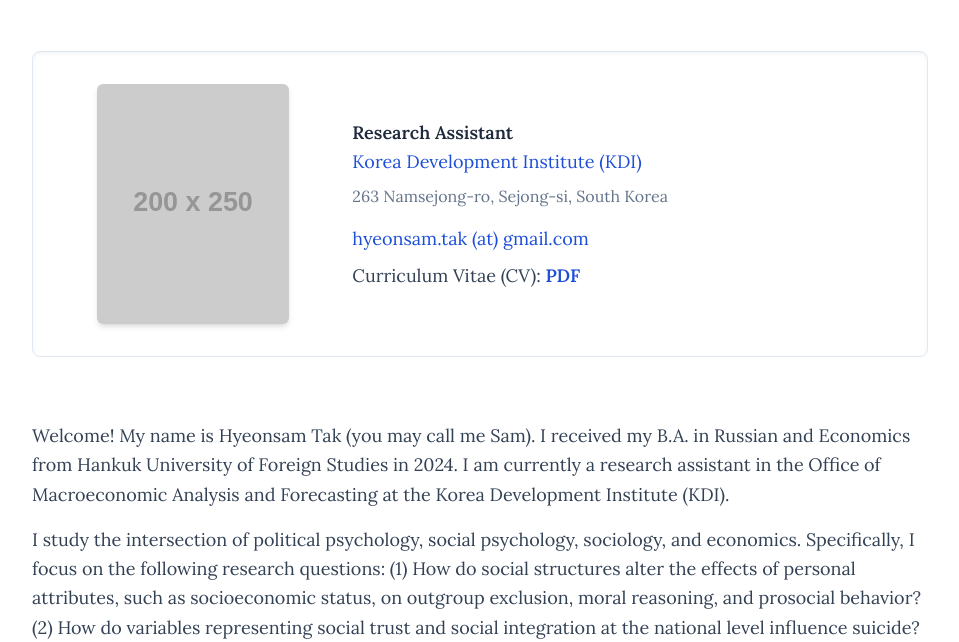
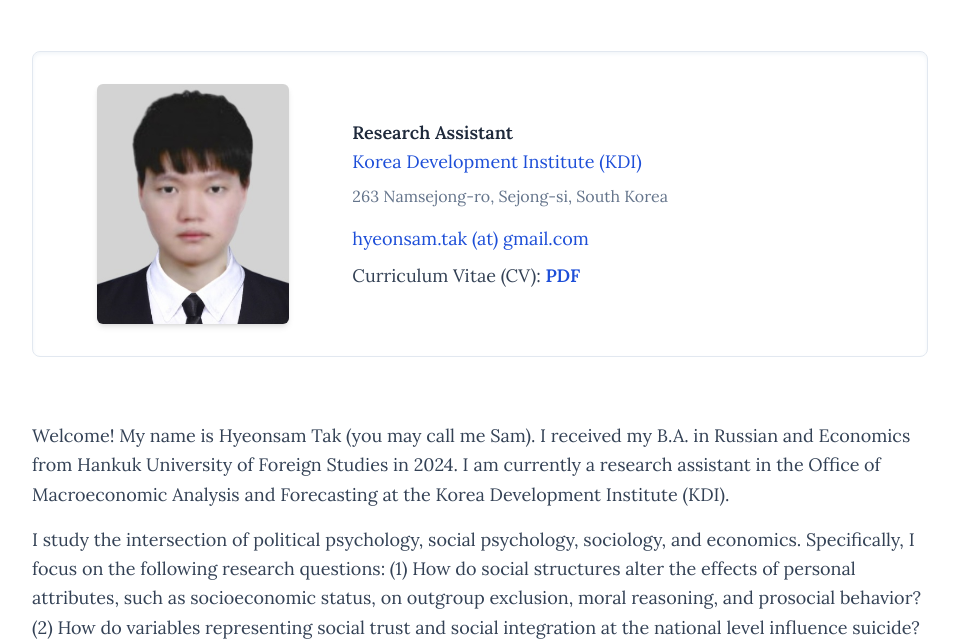
Before and after one commit to Hyeonsam/hyeonsamtak, a plain HTML site: page index.html in a window 1280 px wide. Shown: the part 158-800 px from the top of the page, without its empty margins (160-1119 px from the left). Drawn offline with nearby package versions, Linux system fonts and the light colour scheme; placeholder pictures from the web are drawn by us.

Commit message:
Update index.html

```diff
--- a/index.html
+++ b/index.html
@@ -52,7 +52,7 @@
                 <div class="grid grid-cols-1 md:grid-cols-3 gap-8 items-center">
                     <div class="md:col-span-1 flex justify-center">
                         <!-- 프로필 사진을 이곳에 추가하세요. 'profile.jpg' 파일을 GitHub에 업로드하고 아래 src를 수정하면 됩니다. -->
-                        <img src="https://placehold.co/200x250/e2e8f0/64748b?text=Profile" alt="Hyeonsam Tak" class="rounded-md w-48 h-60 object-cover shadow-md">
+                        <img src="profile.jpg" alt="Hyeonsam Tak" class="rounded-md w-48 h-60 object-cover shadow-md">
                     </div>
                     <div class="md:col-span-2 text-lg leading-relaxed">
                         <p class="font-semibold text-slate-800">Research Assistant</p>
```
